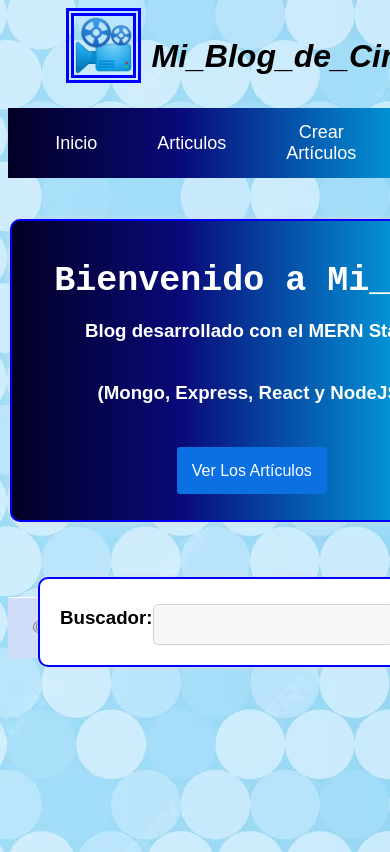
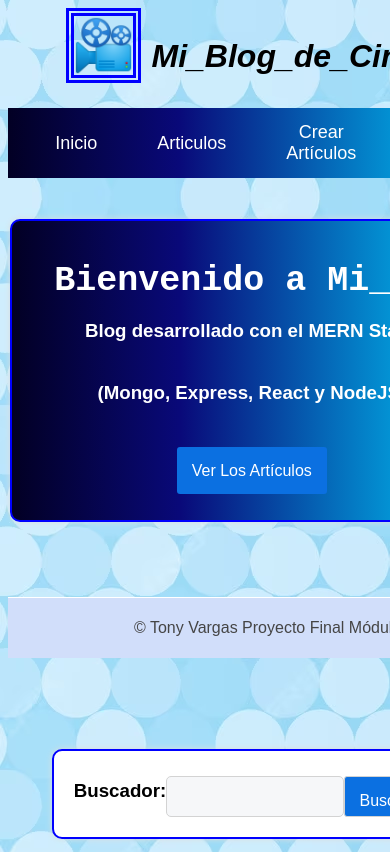
Before and after one commit to TonyVargas777/proyecto-modulo2, a React (Vite) app: page / in a window 390 px wide. Shown: the top 852 px of the page. Built offline with nearby package versions, Linux system fonts and the light colour scheme.

Commit message:
version 1.1

```diff
--- a/src/components/pages/Crear.jsx
+++ b/src/components/pages/Crear.jsx
@@ -20,20 +20,17 @@ export const Crear = () => {
 
     if (datos.status === "success") {
       setResultado("guardado");
-    } else {
-      setResultado("error");
-    }
 
       const fileInput = document.querySelector("#file");
 
-    if (datos.status === "success" && fileInput) {
-      setResultado("guardado");
-
-      const formData = new formData();
-      formData.append("file0", fileInput.files);
+      if (fileInput) {
+        const formData = new FormData();
+        for (let i = 0; i < fileInput.files.length; i++) {
+          formData.append("file" + i, fileInput.files[i]); // Append files with unique names
+        }
 
         const subida = await Peticion(
-        Global.url + "subir-imagen" + datos.articulo._id,
+          Global.url + "subir-imagen/" + datos.articulo._id, // Corrected URL
           "POST",
           formData,
           true
@@ -45,17 +42,19 @@ export const Crear = () => {
           setResultado("error");
         }
       }
+    } else {
+      setResultado("error");
+    }
   };
-
   return (
     <div className="jumbo">
       <h1>Crear artículo:</h1>
       <p>Formulario para crear un artículo:</p>
 
       <strong>
-        {resultado == "guardado" ? "Artículo guardado con éxito" : ""}
+        {resultado === "guardado" ? "Artículo guardado con éxito" : ""}
       </strong>
-      <strong>{resultado == "error" ? "Los datos son incorrectos" : ""}</strong>
+      <strong>{resultado === "error" ? "Los datos son incorrectos" : ""}</strong>
 
       <form className="formulario" onSubmit={guardarArticulo}>
         <div className="form-group">
--- a/src/index.css
+++ b/src/index.css
@@ -54,8 +54,6 @@ body {
   );
   display: flex;
   justify-content: center;
-  /* position: fixed; */
-  /* top: 100px; */
   width: 100%;
 }
 .nav > ul {
@@ -141,6 +139,7 @@ img {
 }
 .articulo-item .mascara img {
   width: 100%;
+  max-width: 250px;
 }
 .articulo-item .datos {
   width: 90%;
@@ -410,12 +409,14 @@ textarea {
   }
   .lateral {
     grid-area: lateral;
-    padding: 10px;
+    display: flex;
+    justify-content: center;
   }
   .search {
     display: flex;
     flex-direction: row;
-    width: 99%;
+    width: 90%;
+    min-width: 400px;
     height: 90px;
     margin: 20px;
     padding: 20px;
@@ -423,8 +424,8 @@ textarea {
     background: white;
     border-radius: 10px;
     box-shadow: 0px 0px 6px #ddd;
-    bottom: 0px;
-    position: sticky;
+    bottom: -15px;
+    position: fixed;
   }
   .search form{
     display: flex;
@@ -432,7 +433,8 @@ textarea {
   }
   .footer{
     grid-area: footer;
-    bottom: 0px;
+    bottom: initial;
+    text-align: center;
     /* position:sticky; */
   }
 }
@@ -443,14 +445,9 @@ textarea {
   }
 
   nav {
-    /* position: relative;
-    display: flex;
-    flex-direction: column; */
-
     display: flex;
     flex-direction: column;
     width: 100%;
-    /* min-width: 500px; */
   }
   .header{
     position: relative;
@@ -464,6 +461,8 @@ textarea {
   .content{
     width: 100%;
     flex-direction: column;
+    justify-content: center;
+    align-items: center;
   }
   .jumbo{
     width: 80%;
```
Also changed, not shown: mi_blog.articulos.json (+4 -5 lines), src/components/pages/Editar.jsx (line endings or trailing spaces). Lines whose indentation alone changed are shown as unchanged.
